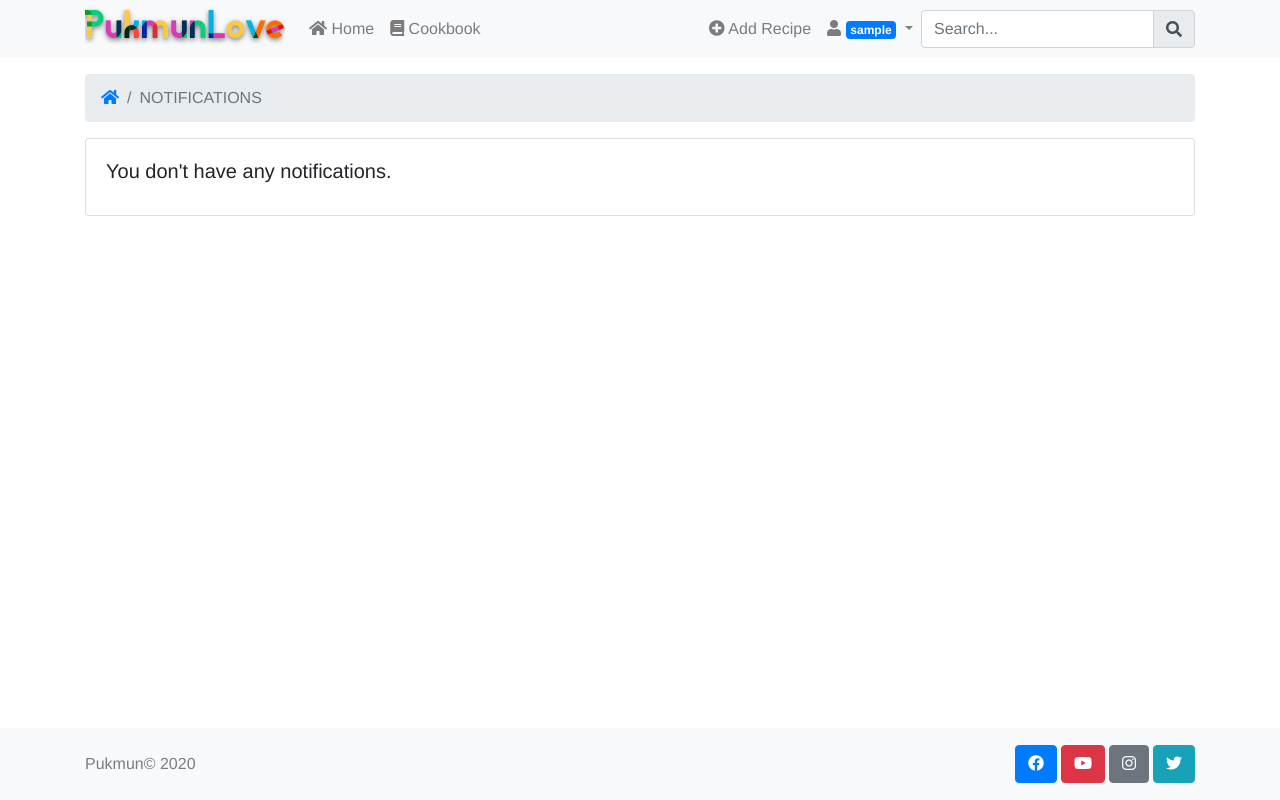
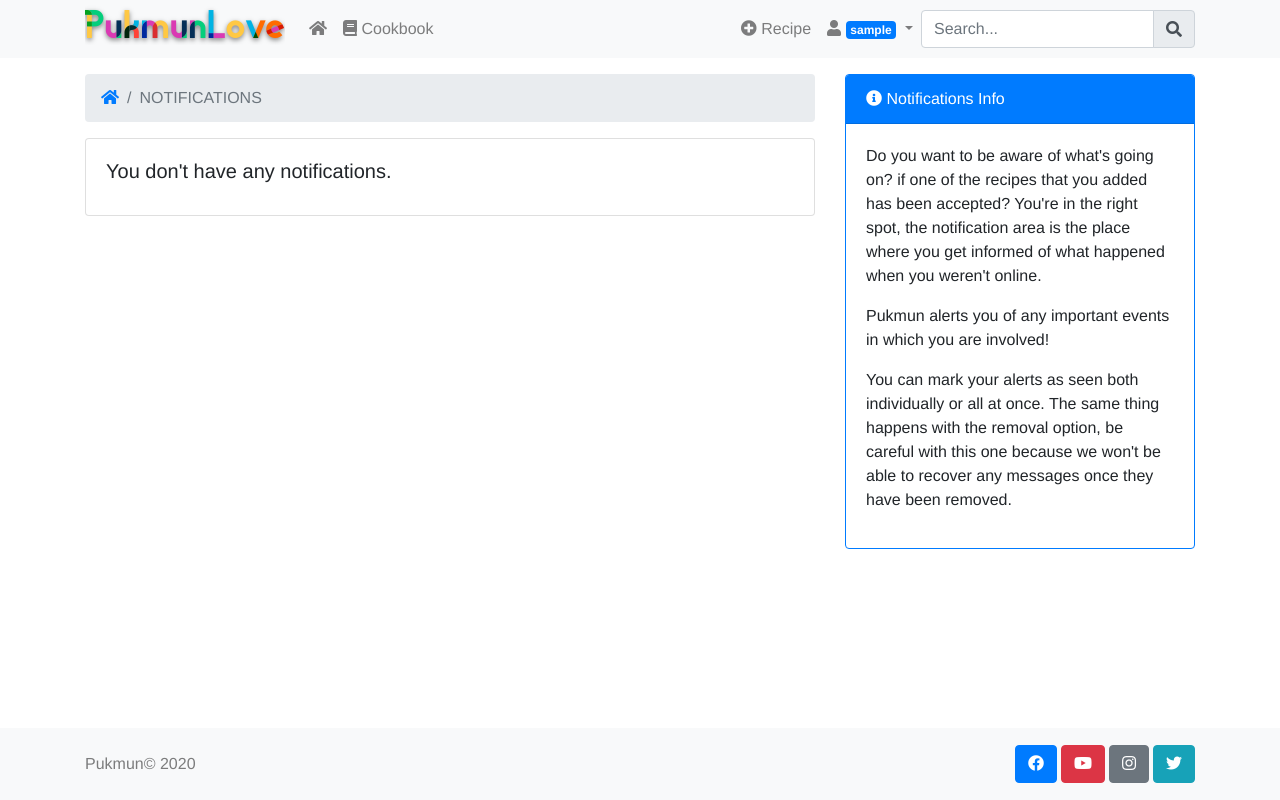
Before and after one commit to xiringuelu/pukmun, a Flask app: page /msg in a window 1280 px wide. Run offline with Flask 2, Linux system fonts and the light colour scheme; a user stored in the database is signed in; data comes from the database, SQL or seed files in the repository; data that the repository does not hold is empty; some libraries are stand-ins or nearby versions.

Commit message:
more sidebars work and nav changes

```diff
--- a/app/templates/_navbar.html
+++ b/app/templates/_navbar.html
@@ -10,7 +10,7 @@
         <div class="collapse navbar-collapse" id="navbarSupportedContent">
         <ul class="nav navbar-nav mr-auto">
             <li class="nav-item{% if title == "Home" %} active{% endif %}">
-            <a class="nav-link" href="{{ url_for('index') }}"> <i class="fas fa-home"></i> Home</a>
+            <a class="nav-link" href="{{ url_for('index') }}"> <i class="fas fa-home"></i></a>
             </li>
             {% if not current_user.is_anonymous %}
                 <li class="nav-item{% if title == "Cookbook" %} active{% endif %}">
@@ -26,7 +26,7 @@
                 </li>
             {% else %}
             <li class="nav-item{% if title == "Add Recipe" %} active{% endif %}">
-                <a class="nav-link" href="{{ url_for('add_recipe') }}"><i class="fas fa-plus-circle"></i> Add Recipe</a>
+                <a class="nav-link" href="{{ url_for('add_recipe') }}"><i class="fas fa-plus-circle"></i> Recipe</a>
             </li>
             <li class="nav-item dropdown">
             <a class="nav-link dropdown-toggle" href="#" id="navbarDropdown" role="button" data-toggle="dropdown" aria-haspopup="true" aria-expanded="false">
--- a/app/templates/_sidebar_add_recipe.html
+++ b/app/templates/_sidebar_add_recipe.html
@@ -7,7 +7,7 @@
             <p>All recipes are moderated by the Pukmun community, that means that nothing goes online unless a certain number of users accept it. That's why it's very important the quality of the content submitted.</p>
             <p>Users expect a recipe with an original photo or the final result of your recipe with a good size and decent quality (large images are reduced automatically, so do not worry about that).</p>
             <p>Tell us about this recipe, how it's related with you and your experiences and memories with cooking and eating. A good description will catch the eye of the pukmuns (and they are the one deciding if it's approved).</p>
-            <p>Please categorise the recipe, and add a few tags in order to be able to find it effortlessly.</p>
+            <p>Please categorise the recipe, and add a few tags in order to be able to find it effortlessly. Remember to user the right format (separated by a comma).</p>
             <p>Include all the ingredients needed for the amount of portions indicated and don't be afraid of entering into much detail in the preparation steps, all information is good for us!</p>
             <p>You can add links in your recipe, but it's not very recommended to add too many.</p>
             <p>Last but not least, pay attention to the redaction and try to avoid typos.</p>
--- /dev/null
+++ b/app/templates/_sidebar_notifications.html
@@ -0,0 +1,11 @@
+<div class="col">
+    <div class="card border-primary">
+        <div class="card-header bg-primary text-white">
+            <i class="fas fa-info-circle"></i> Notifications Info
+        </div>
+        <div class="card-body">
+            <p>Do you want to be aware of what's going on? if one of the recipes that you added has been accepted? You're in the right spot, the notification area is the place where you get informed of what happened when you weren't online.</p>
+            <p>Pukmun alerts you of any important events in which you are involved!</p>
+            <p>You can mark your alerts as seen both individually or all at once. The same thing happens with the removal option, be careful with this one because we won't be able to recover any messages once they have been removed.</p>        </div>
+    </div>
+</div>
--- a/app/templates/add_recipe.html
+++ b/app/templates/add_recipe.html
@@ -3,7 +3,7 @@
 
 {% block app_content %}
     <div class="row">
-        <div class="col-12 col-sm-12 col-md-6 mb-4">
+        <div class="col-12 col-sm-12 col-md-7 col-lg-8 mb-4">
             <nav aria-label="breadcrumb">
                 <ol class="breadcrumb">
                 <li class="breadcrumb-item"><a href="/"><i class="fas fa-home"></i></a></li>
@@ -12,7 +12,7 @@
             </nav>
             {{ render_form(form) }}
         </div>
-        <div class="col-12 col-sm-12 col-md-6">
+        <div class="col-12 col-sm-12 col-md-5 col-lg-4">
             <div class="row">
                 {% include "_sidebar_add_recipe.html" %}
             </div>
--- a/app/templates/edit_profile.html
+++ b/app/templates/edit_profile.html
@@ -11,7 +11,7 @@
 
 {% block app_content %}
     <div class="row">
-        <div class="col-12 col-sm-12 col-md-6 mb-4">
+        <div class="col-12 col-sm-12 col-md-7 col-lg-6 mb-4">
             <nav aria-label="breadcrumb">
                 <ol class="breadcrumb">
                 <li class="breadcrumb-item"><a href="/"><i class="fas fa-home"></i></a></li>
@@ -24,7 +24,7 @@
             <hr>
             {{ render_form(form_profile) }}
         </div>
-        <div class="col-12 col-sm-12 col-md-6">
+        <div class="col-12 col-sm-12 col-md-5 col-lg-6">
             <div class="row">
                 {% include "_sidebar_edit_profile.html" %}
             </div>
--- a/app/templates/notifications.html
+++ b/app/templates/notifications.html
@@ -9,6 +9,8 @@
 {% endblock %}
 
 {% block app_content %}
+    <div class="row">
+        <div class="col-12 col-sm-12 col-md-7 col-lg-8 mb-4">
             <nav aria-label="breadcrumb" class="text-uppercase">
                 <ol class="breadcrumb default-color">
                     <li class="breadcrumb-item"><a href="/"><i class="fas fa-home"></i></a></li>
@@ -27,9 +29,9 @@
                                     </form>
                                 </div>
                                 {% if not current_user.unread_count() %}
-                            <small class="card-title">You don't have new notifications.</small>
+                                    <small class="card-title">No new notifications.</small>
                                 {% else %}
-                            <small class="card-title">You have {{ current_user.unread_count() }} unread notifications.</small>
+                                    <small class="card-title">{{ current_user.unread_count() }} unread notifications.</small>
                                     <div class="float-right mr-1">
                                         <form action="{{ url_for('see_all') }}" method="post">
                                             {{ form.hidden_tag() }}
@@ -56,4 +58,11 @@
                     </div>
                 </div>
             {% endif %}
+        </div>
+        <div class="col-12 col-sm-12 col-md-5 col-lg-4">
+            <div class="row">
+                {% include "_sidebar_notifications.html" %}
+            </div>
+        </div>
+    </div>
 {% endblock %}
```
Also changed, not shown: app/templates/cookbook.html (+9 -0 lines). Lines whose indentation alone changed are shown as unchanged.
